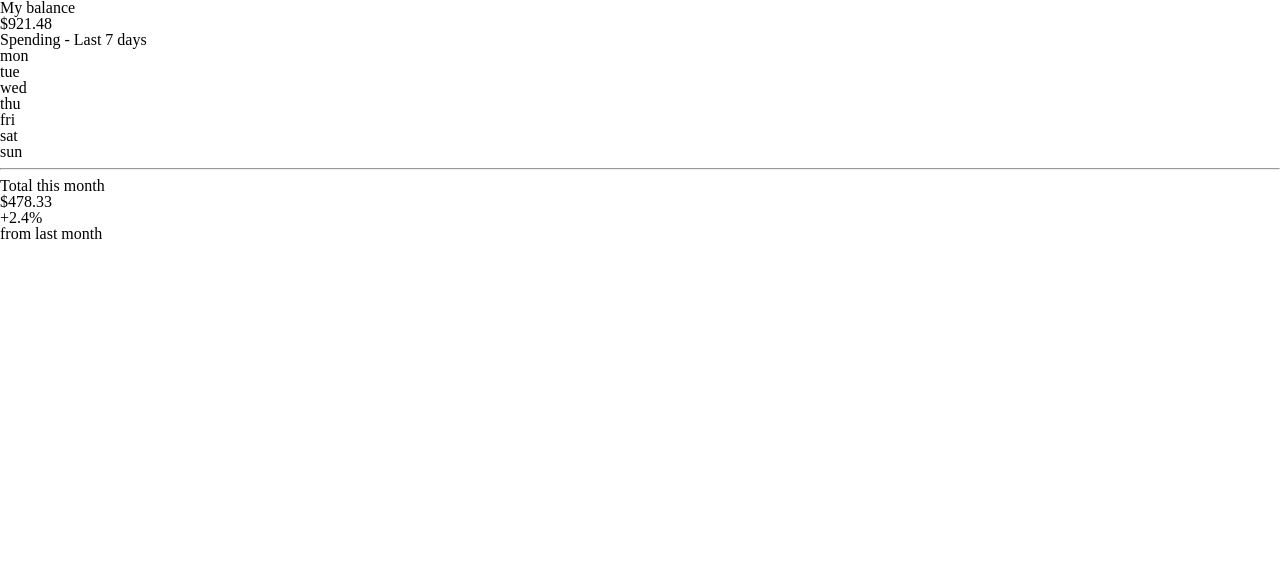
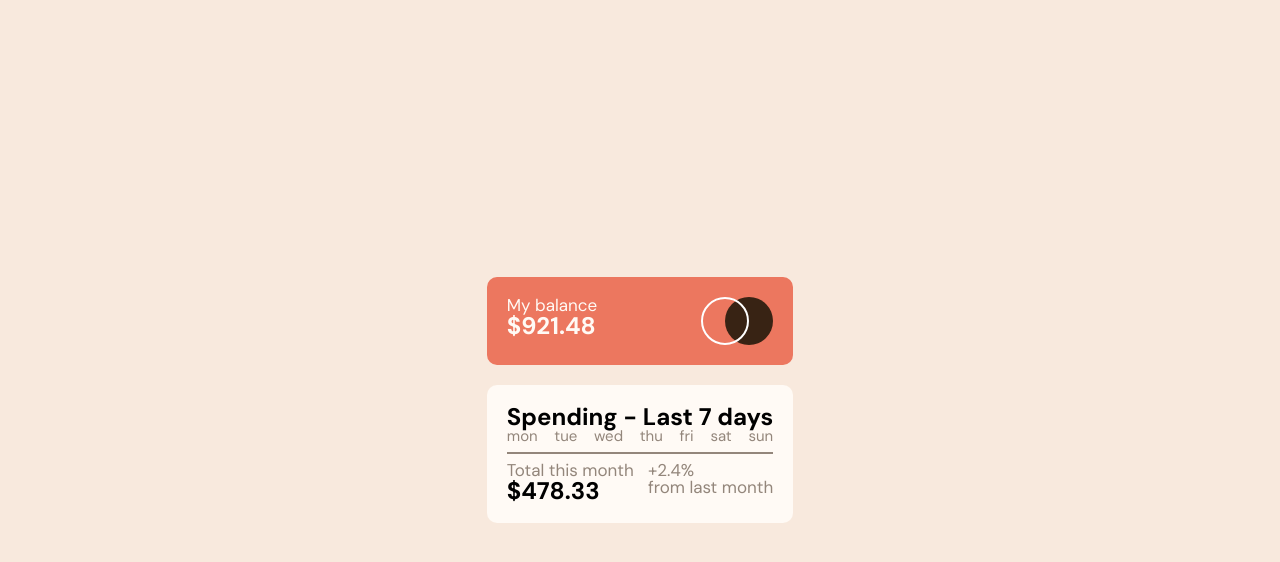
Before and after one commit to andaluciacurtis/Expenses-Chart-Component, a plain HTML site: page index.html in a window 1280 px wide. Drawn offline with Linux system fonts and the light colour scheme.

Commit message:
Styled basic text + layout

```diff
--- a/index.html
+++ b/index.html
@@ -13,10 +13,13 @@
 </head>
 <body>
   <div class="outer-container">
-    <div class="container">
+    <main>
       <div class="balance-container">
+        <div>
           <h2>My balance</h2>
           <h1>$<span class="balance">921.48</span></h1>
+        </div>
+        <img src="images/logo.svg" alt="logo">
       </div>
 
       <div class="spending-container">
@@ -56,14 +59,18 @@
         <hr>
 
         <div class="summary-container">
+          <div>
             <h2>Total this month</h2>
             <h1>$478.33</h1>
+          </div>
 
+          <div>
             <h2>+2.4%</h2>
             <h2>from last month</h2>
           </div>
         </div>
       </div>
+    </main>
   </div>
 </body>
 </html>
--- a/style.css
+++ b/style.css
@@ -0,0 +1,87 @@
+@import url('https://fonts.googleapis.com/css2?family=DM+Sans:opsz,wght@9..40,400;9..40,700&display=swap');
+
+:root {
+  --soft-red: hsl(10, 79%, 65%);
+  --cyan: hsl(186, 34%, 60%);
+  --dark-brown: hsl(25, 47%, 15%);
+  --medium-brown: hsl(28, 10%, 53%);
+  --cream: hsl(27, 66%, 92%);
+  --very-pale-orange: hsl(33, 100%, 98%);
+}
+
+* {
+  box-sizing: border-box;
+}
+
+html, body {
+  height: 100vh;
+  font-family: 'DM Sans', sans-serif;
+}
+
+h1 {
+  font-weight: 700;
+  font-size: 24px;
+}
+
+h2 {
+  font-weight: 400;
+  font-size: 17px;
+}
+
+p {
+  font-size: 15px;
+}
+
+hr {
+  border: 1px solid var(--medium-brown);
+}
+
+.outer-container {
+  height: 100%;
+  width: 100%;
+  display: flex;
+  align-items: center;
+  justify-content: center;
+
+  background-color: var(--cream);
+}
+
+main {
+  display: flex;
+  flex-direction: column;
+  gap: 20px;
+}
+
+.balance-container, .spending-container {
+  padding: 20px;
+  border-radius: 10px;
+}
+
+.balance-container {
+  background-color: var(--soft-red);
+  display: flex;
+  justify-content: space-between;
+}
+
+.balance-container h1, .balance-container h2 {
+  color: var(--very-pale-orange);
+}
+
+.spending-container {
+  background-color: var(--very-pale-orange);
+}
+
+.spending-container h2, .spending-container p {
+  color: var(--medium-brown);
+}
+
+.chart {
+  display: flex;
+  align-items: center;
+  justify-content: space-between;
+}
+
+.summary-container {
+  display: flex;
+  justify-content: space-between;
+}
```
Lines whose indentation alone changed are shown as unchanged.
